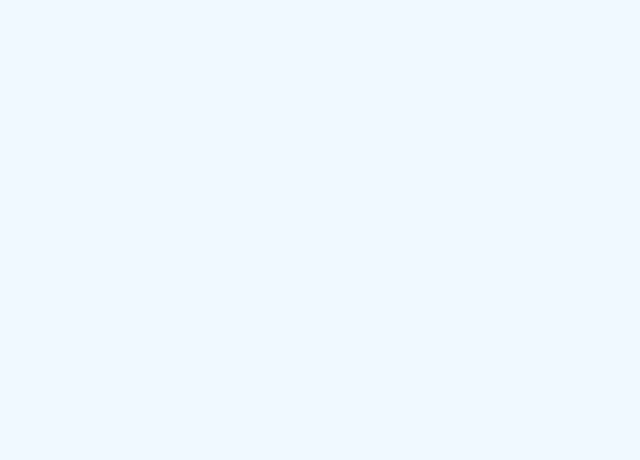
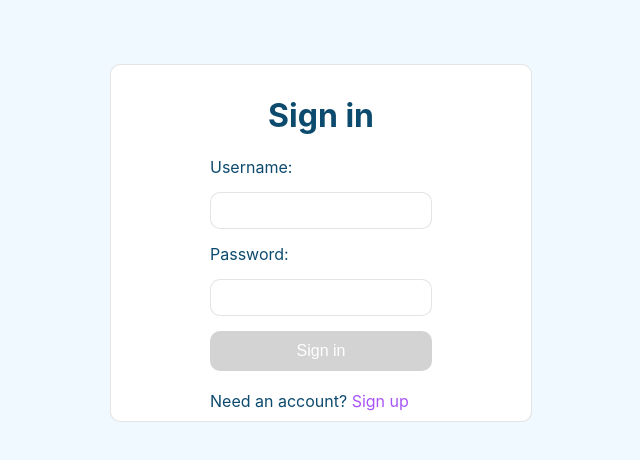
Before and after one commit to Beto2203/feedback-frontend, a React (Create React App) app: page /login in a window 1280 px wide. Shown: the top 460 px of the page, without its empty margins (319-959 px from the left). Built offline with nearby package versions, Linux system fonts and the light colour scheme.

Commit message:
Created a login/signup form to allow users to register or sign in

```diff
--- a/src/components/LoginForm.js
+++ b/src/components/LoginForm.js
@@ -1,6 +1,67 @@
+import { useState } from 'react';
+import { Link } from 'react-router-dom';
 
-function LoginForm() {
+function LoginForm({ setUser, title, signUp }) {
+  const [name, setName] = useState('');
+  const [username, setUsername] = useState('');
+  const [password, setPassword] = useState('');
 
+  const submitHandler = () => {
+    const user = {
+      name,
+      username,
+      password
+    };
+
+    setUser(user);
+  };
+
+  const usernameClasses = (username.length !== 0 && username.length < 3) ? 'card invalid' : 'card';
+  const passwordClasses = (password.length !== 0 && password.length < 4) ? 'card invalid' : 'card';
+
+  return (
+    <div id="loginScreen" className="card">
+      <h1>{title}</h1>
+      <div id="loginForm">
+        <form>
+          {
+            signUp
+            && <label htmlFor="FirstName">First name*:</label>
+          }
+          {
+            signUp
+            && <input type="text" className="card" onInput={(e) => setName(e.target.value)} />
+          }
+
+          <label htmlFor="username">Username{signUp ? '*' : ''}:</label>
+          <input type="text" className={usernameClasses} onInput={(e) => setUsername(e.target.value)} />
+
+          {
+            signUp
+            && <span className="alert">Username must be at least 3 characters long</span>
+          }
+
+          <label htmlFor="password">Password{signUp ? '*' : ''}:</label>
+          <input type="password" className={passwordClasses} onInput={(e) => setPassword(e.target.value)} />
+
+          {
+            signUp
+            && <span className="alert">Password must be at least 4 characters long</span>
+          }
+
+          <button type="button"
+                  disabled={!name || !username || username.length < 3 || !password || password.length < 4}>Sign in
+          </button>
+        </form>
+
+        {
+          signUp
+            ? <div>Already have an account? <Link to="/login">Sign in</Link></div>
+            : <div>Need an account? <Link to="/signup">Sign up</Link></div>
+        }
+      </div>
+    </div>
+  );
 }
 
 export default LoginForm;
```
